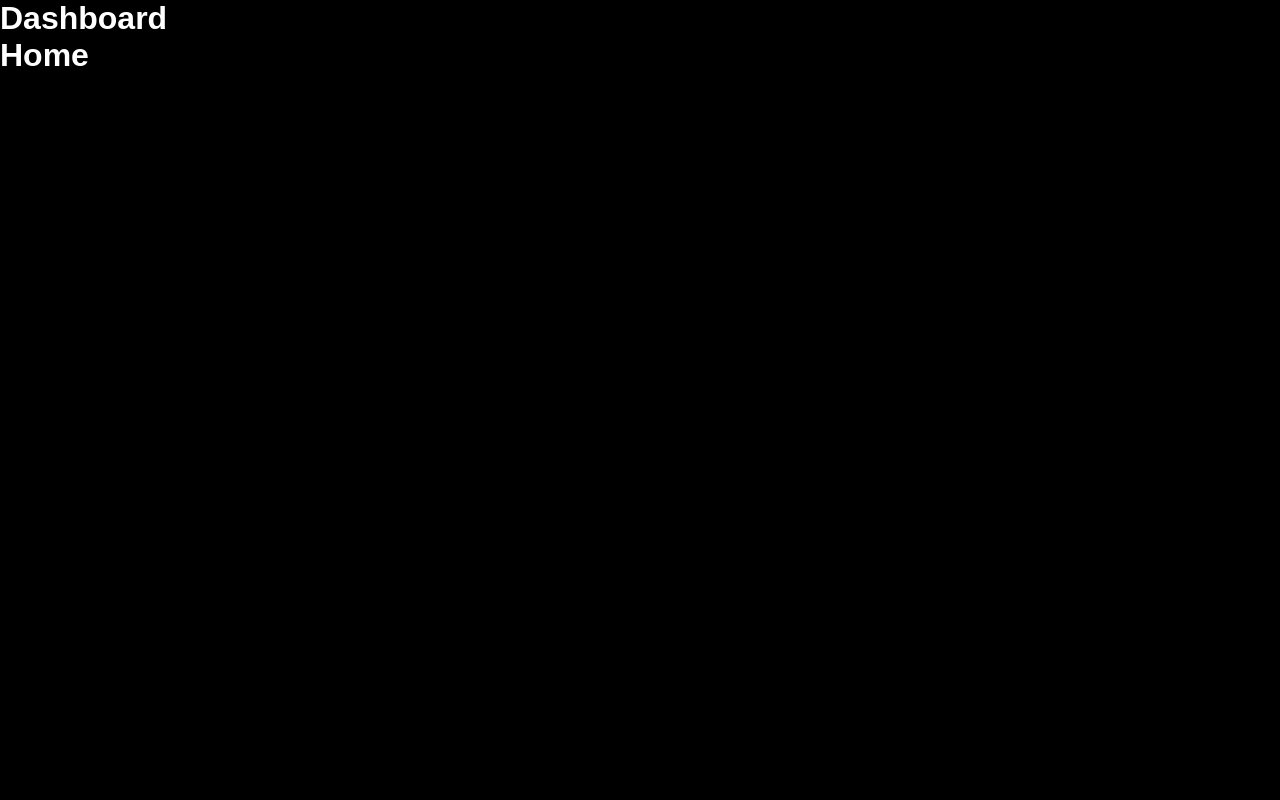
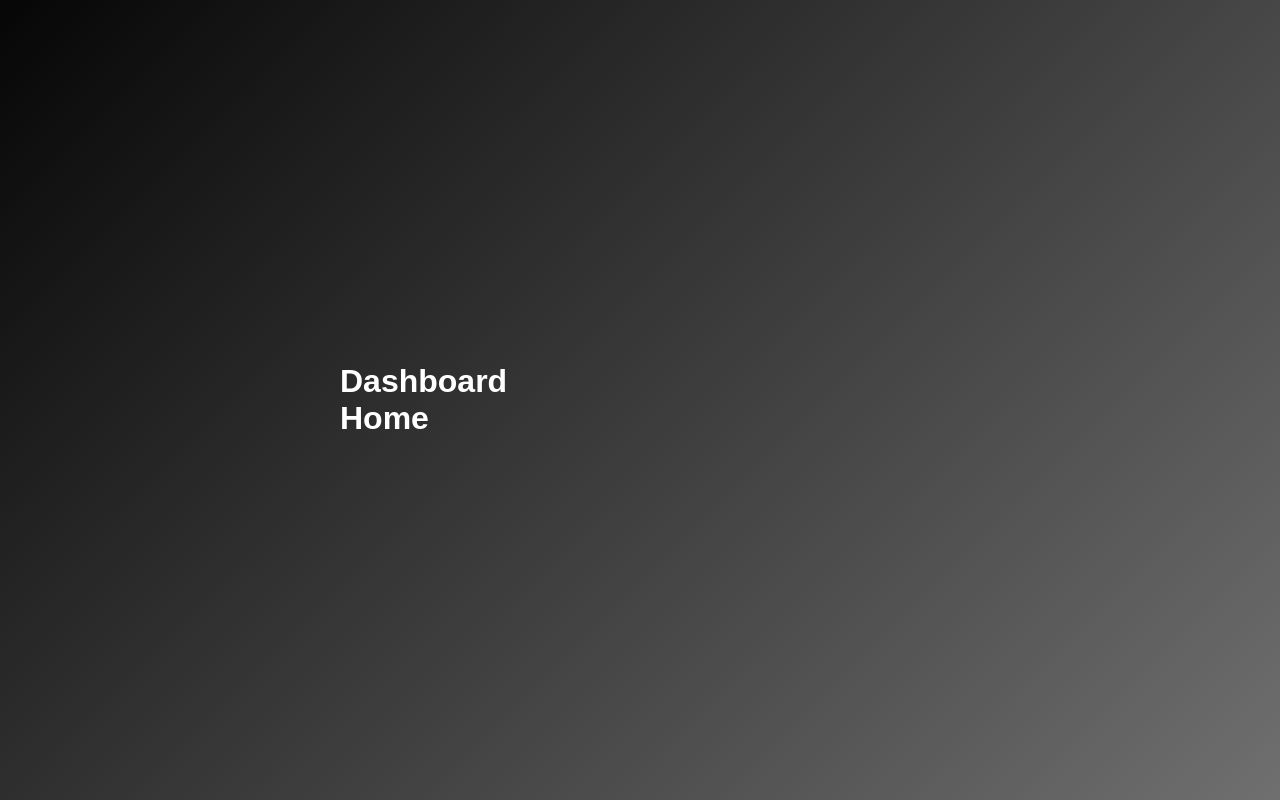
Before and after one commit to flpmartins/vsd-react, a React (Vite) app: page / in a window 1280 px wide. Built offline with nearby package versions, Linux system fonts and the light colour scheme.

Commit message:
fix: add layout

```diff
--- a/src/layout/index.jsx
+++ b/src/layout/index.jsx
@@ -2,8 +2,17 @@ import React from 'react'
 
 const Layout = ({children, title}) => {
   return (
-    <div>
-      <div>
+    <div style={styles.wrapper}>
+      <style>
+        {`
+            @keyframes gradientBG {
+            0% {background-position: 0% 50%;}
+            50% {background-position: 100% 50%;}
+            100% {background-position: 0% 50%;}
+            }`
+        }
+      </style>
+      <div style={styles.container}>
         <h1>{title}</h1>
         {children}
       </div>
@@ -11,4 +20,22 @@ const Layout = ({children, title}) => {
   )
 }
 
+const styles = {
+  wrapper: {
+    flex:1,
+    background: 'linear-gradient(135deg,  #a940eb, #000000, #9e9e9e)',
+    animation: 'gradientBG 15s ease infinite',
+    backgroundSize: '300% 300%',
+    minHeight:'100vh',
+    padding: '20px',
+    display:'flex',
+    justifyContent: 'center',
+    alignItems: 'center'
+  },
+  container: {
+    maxWidth: '600px',
+    width: '100%',
+  },
+}
+
 export { Layout }
```
